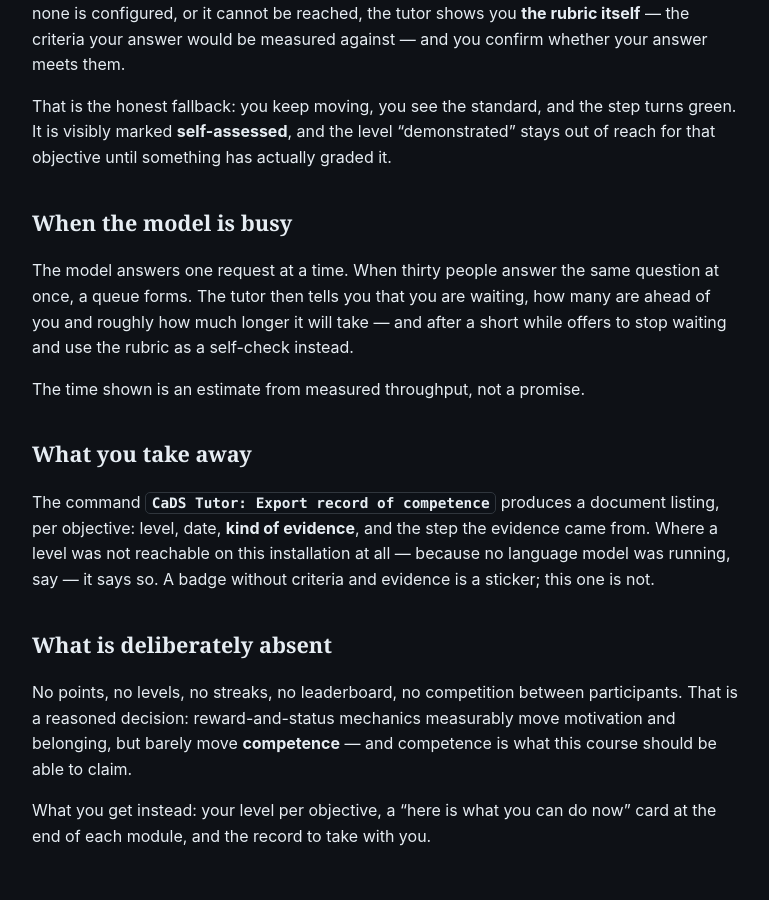
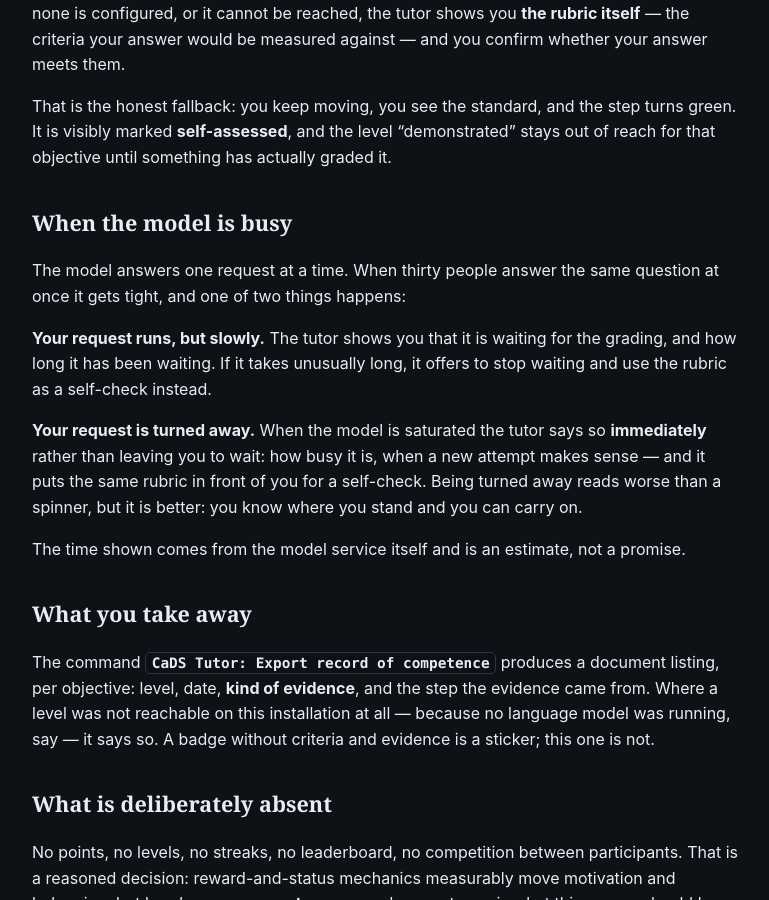
Before and after one commit to scimbe/CADS-DEMO-firmware-lab-docs, a Jekyll site: the page built from en/rust/how-you-are-assessed.md, in a window 1280 px wide and 900 px high, scrolled down 1202 px. Shown: the whole window, without its empty margins (322-1091 px from the left). Built offline with Jekyll 4.4.1, drawn with Linux system fonts in a browser that asks for light colours.

Commit message:
docs(tracks): the assessment page promised a queue display that does not exist
Checked the page against the code rather than against intent, and three
claims in the "when the model is busy" section do not hold:

- "how many are ahead of you" is only ever shown when the request is
  REFUSED, and then correctly as a conditional (you WOULD be number X).
  During an actual wait no position is displayed at all, because the
  headers that carry it only arrive with a 429.
- "roughly how much longer it will take" does not exist. The waiting box
  shows elapsed time (Wartezeit: 12s), not remaining.
- "an estimate from measured throughput" misattributes it: the estimate
  is the model service's own Retry-After, not something we measure.

Rewritten to describe what actually happens, in the two cases that do
occur: a request that runs slowly, and a request that is turned away
immediately. It describes behaviour rather than exact strings on
purpose, so the wording fix still pending for the waiting box (PB-06)
cannot make this page wrong again.

It also says plainly why immediate refusal is the better behaviour, so a
student who meets it does not read it as the system failing.

This page is linked from the first step of both language courses, so a
promise here is a promise made before anyone has done anything.

Co-Authored-By: Claude Opus 5 <noreply@anthropic.com>
Claude-Session: https://claude.ai/code/session_018MmeH3Smi8udgm49Jcp2X5

```diff
--- a/en/rust/how-you-are-assessed.md
+++ b/en/rust/how-you-are-assessed.md
@@ -51,12 +51,19 @@ objective until something has actually graded it.
 
 ## When the model is busy
 
-The model answers one request at a time. When thirty people answer the same question at once, a
-queue forms. The tutor then tells you that you are waiting, how many are ahead of you and roughly
-how much longer it will take — and after a short while offers to stop waiting and use the rubric as
-a self-check instead.
+The model answers one request at a time. When thirty people answer the same question at once it
+gets tight, and one of two things happens:
 
-The time shown is an estimate from measured throughput, not a promise.
+**Your request runs, but slowly.** The tutor shows you that it is waiting for the grading, and how
+long it has been waiting. If it takes unusually long, it offers to stop waiting and use the rubric
+as a self-check instead.
+
+**Your request is turned away.** When the model is saturated the tutor says so **immediately**
+rather than leaving you to wait: how busy it is, when a new attempt makes sense — and it puts the
+same rubric in front of you for a self-check. Being turned away reads worse than a spinner, but it
+is better: you know where you stand and you can carry on.
+
+The time shown comes from the model service itself and is an estimate, not a promise.
 
 ## What you take away
 
```
Also changed, not shown: de/javascript/how-you-are-assessed.md (+11 -4 lines), de/rust/how-you-are-assessed.md (+11 -4 lines), en/javascript/how-you-are-assessed.md (+12 -5 lines).
